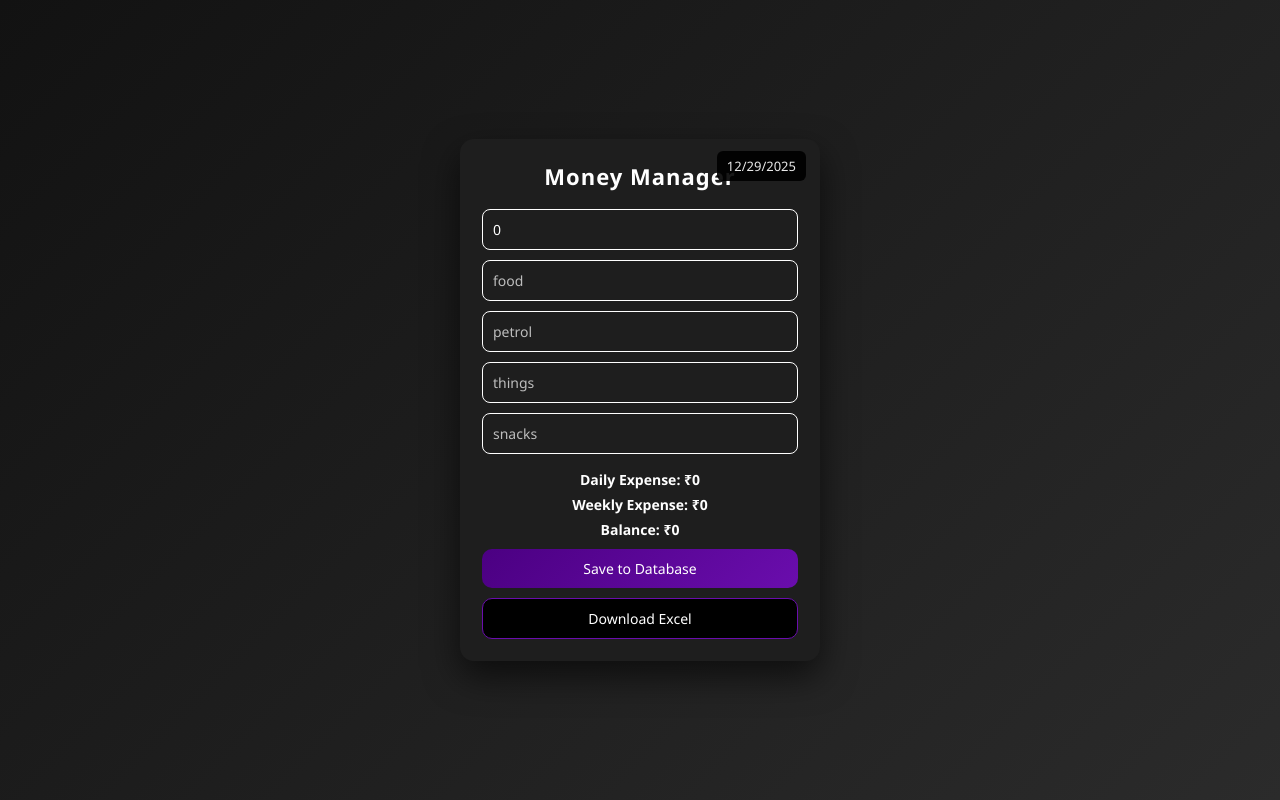
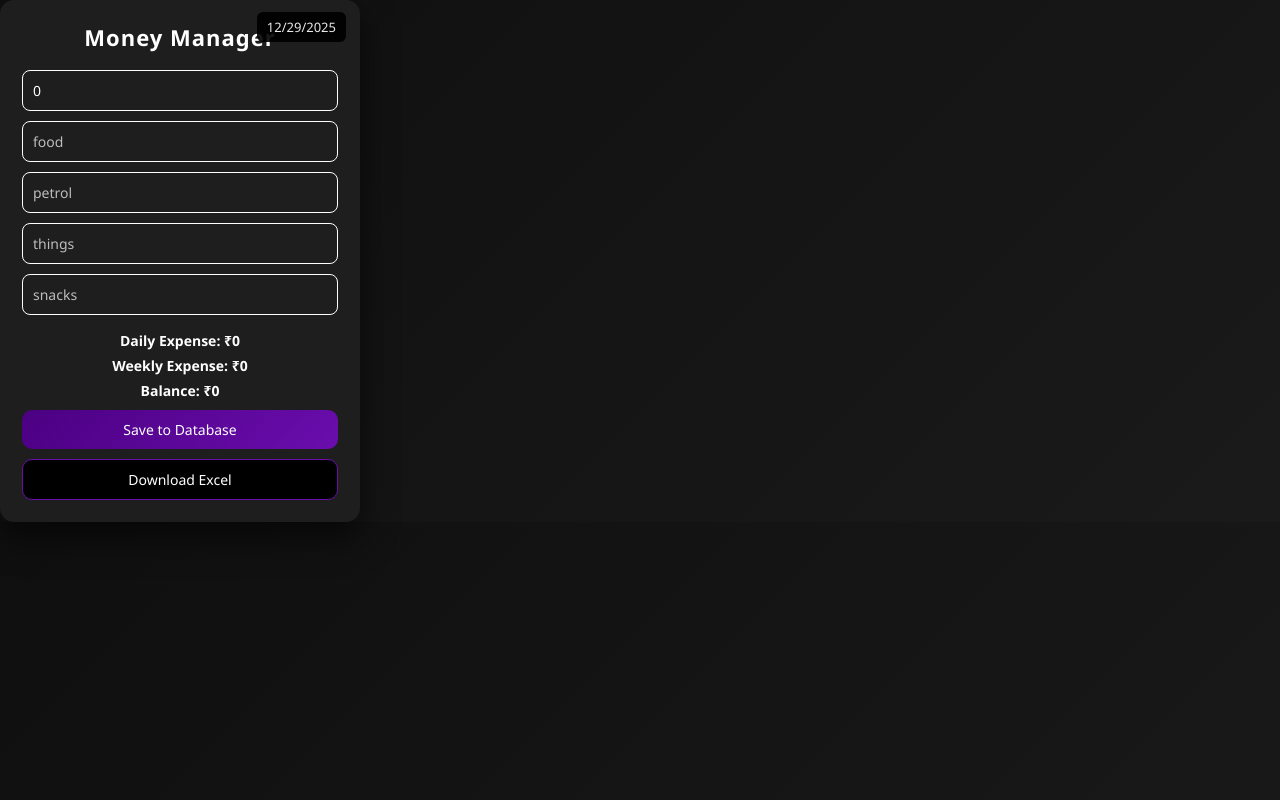
Before and after one commit to RadhakrishnanSA/Money_manager, a React (Vite) app: page / in a window 1280 px wide. Built offline with nearby package versions, Linux system fonts and the light colour scheme.

Commit message:
Update index.css

```diff
--- a/src/index.css
+++ b/src/index.css
@@ -2,14 +2,10 @@
   margin: 0;
   padding: 0;
   box-sizing: border-box;
-  font-family: "Segoe UI", Arial, sans-serif;
+  font-family: "Segoe UI", sans-serif;
 }
 
 body {
-  min-height: 100vh;
-  background: linear-gradient(135deg, #121212, #2b2b2b);
-  color: white;
-  display: flex;
-  justify-content: center;
-  align-items: center;
+  background: linear-gradient(135deg, #0f0f0f, #1a1a1a);
+  color: #fff;
 }
```
